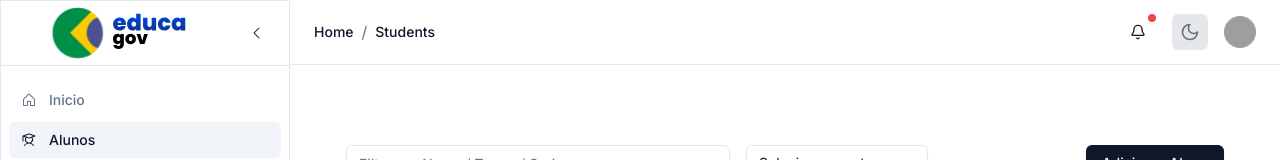
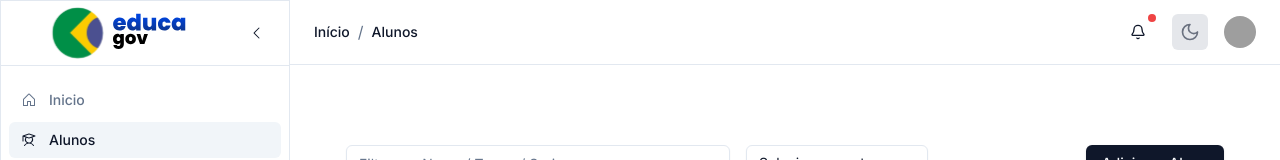
Before and after one commit to LeonardoMartinsMoreira/pedagov, a Next.js app: page /students in a window 1280 px wide. Shown: the top 160 px of the page. Built offline with nearby package versions, Linux system fonts and the light colour scheme; grey boxes are pictures that could not be loaded.

Commit message:
fix: created new occurrence screen

```diff
--- a/src/app/(dashboard)/new-occurrence/[id]/page.tsx
+++ b/src/app/(dashboard)/new-occurrence/[id]/page.tsx
@@ -195,7 +195,7 @@ export default function NewOccurrencePage() {
                       <FormLabel>Matéria do acontecimento</FormLabel>
                       <FormControl>
                         <Input
-                          placeholder="Máteria"
+                          placeholder="Matéria"
                           error={Boolean(subject)}
                           {...field}
                         />
--- a/src/components/students/columns.tsx
+++ b/src/components/students/columns.tsx
@@ -18,6 +18,7 @@ import { useDialogState } from '@/hooks/useDialogState'
 import { OccurrenceDialog } from './OccurrenceDialog'
 import { StudentProfileDialog } from './StudentProfileDialog'
 import { DeleteStudentDialog } from './DeleteStudentDialog'
+import { useRouter } from 'next/navigation'
 
 type TAlunoTable = {
   id: number
@@ -58,6 +59,7 @@ export const columns: ColumnDef<TAlunoTable>[] = [
       const occurrenceDialog = useDialogState()
       const studentProfileDialog = useDialogState()
       const deleteStudentDialog = useDialogState()
+      const router = useRouter()
 
       return (
         <DropdownMenu>
@@ -73,10 +75,14 @@ export const columns: ColumnDef<TAlunoTable>[] = [
             <DropdownMenuItem onClick={studentProfileDialog.openDialog}>
               Ver Perfil do Aluno
             </DropdownMenuItem>
-            <DropdownMenuItem onClick={occurrenceDialog.openDialog}>
+            <DropdownMenuItem
+              onClick={() => router.push(`new-occurrence/${student.id}`)}
+            >
               Registrar Ocorrência
             </DropdownMenuItem>
-            <DropdownMenuItem onClick={deleteStudentDialog.openDialog}>Deletar aluno</DropdownMenuItem>
+            <DropdownMenuItem onClick={deleteStudentDialog.openDialog}>
+              Deletar aluno
+            </DropdownMenuItem>
           </DropdownMenuContent>
 
           <OccurrenceDialog
--- a/src/components/top-nav.tsx
+++ b/src/components/top-nav.tsx
@@ -16,6 +16,13 @@ import { Button } from '@/components/ui/button'
 import React from 'react'
 import Link from 'next/link'
 
+const RoutesLabelEnum: Record<string, string> = {
+  students: 'Alunos',
+  'new-occurrence': 'Nova ocorrência',
+  pedagogues: 'Pedagogos',
+  occurrences: 'Ocorrências',
+}
+
 export function TopNav() {
   const pathname = usePathname()
   const pathSegments = pathname.split('/').filter(Boolean)
@@ -27,7 +34,7 @@ export function TopNav() {
         <div className="hidden md:block">
           <nav className="flex items-center space-x-2">
             <Link href="/" className="text-sm font-medium">
-              Home
+              Início
             </Link>
             {pathSegments.map((segment, index) => (
               <React.Fragment key={segment}>
@@ -36,7 +43,7 @@ export function TopNav() {
                   href={`/${pathSegments.slice(0, index + 1).join('/')}`}
                   className="text-sm font-medium"
                 >
-                  {segment.charAt(0).toUpperCase() + segment.slice(1)}
+                  {RoutesLabelEnum[segment]}
                 </Link>
               </React.Fragment>
             ))}
```
